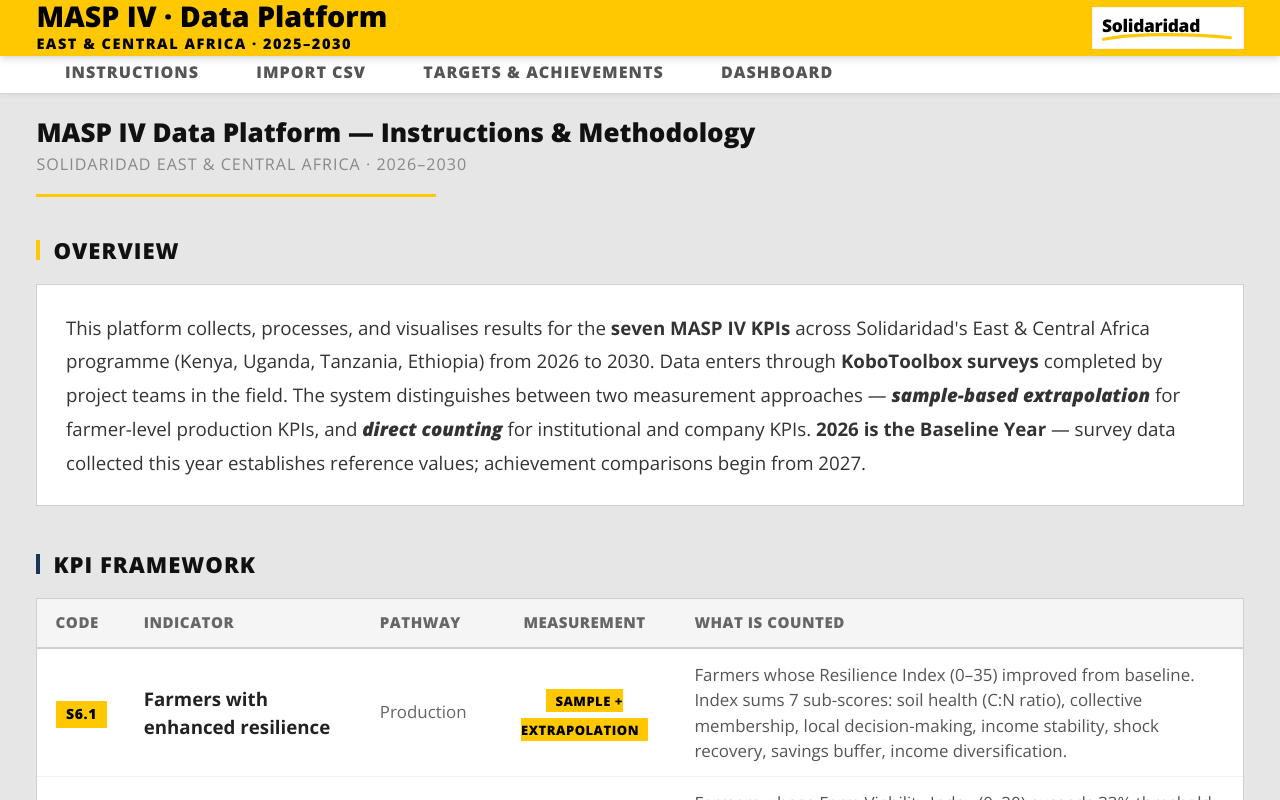
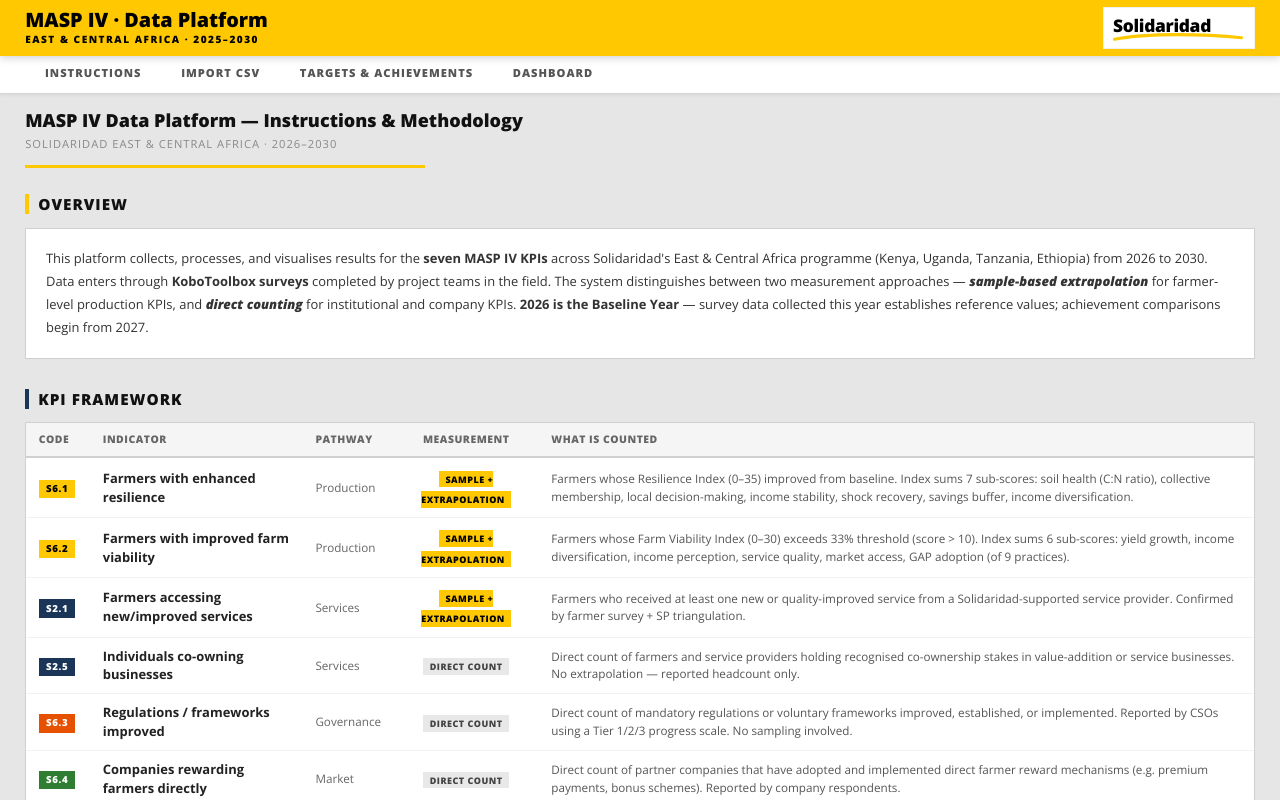
Before and after one commit to KibetRotich/masp4-platform, a Next.js app: page /instructions in a window 1280 px wide. Shown: the top 800 px of the page. Built offline with nearby package versions, Linux system fonts and the light colour scheme.

Commit message:
fix: reduce root font size 26px → 18px (-30%)

```diff
--- a/app/globals.css
+++ b/app/globals.css
@@ -18,7 +18,7 @@
   --amber:   #e65100;
 }
 
-html { font-size: 26px; }
+html { font-size: 18px; }
 
 body {
   font-family: 'Open Sans', sans-serif;
```
